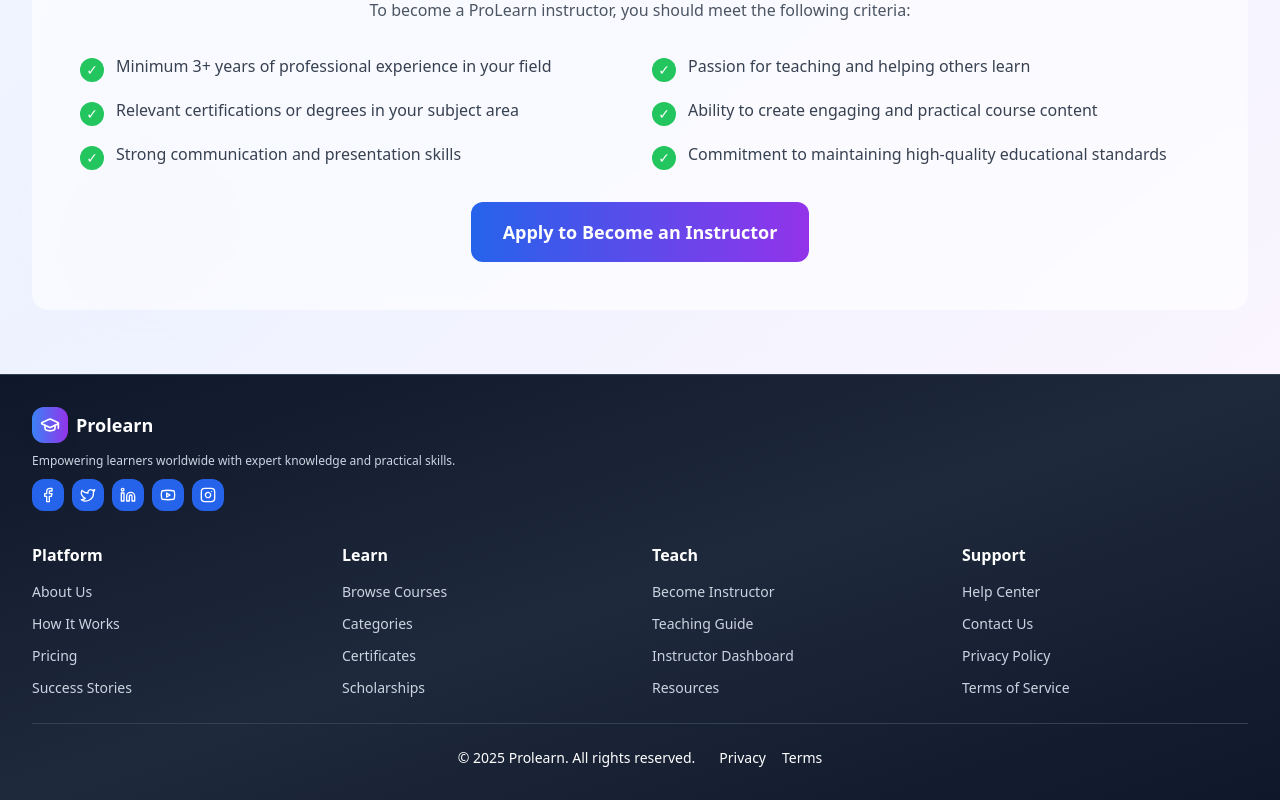
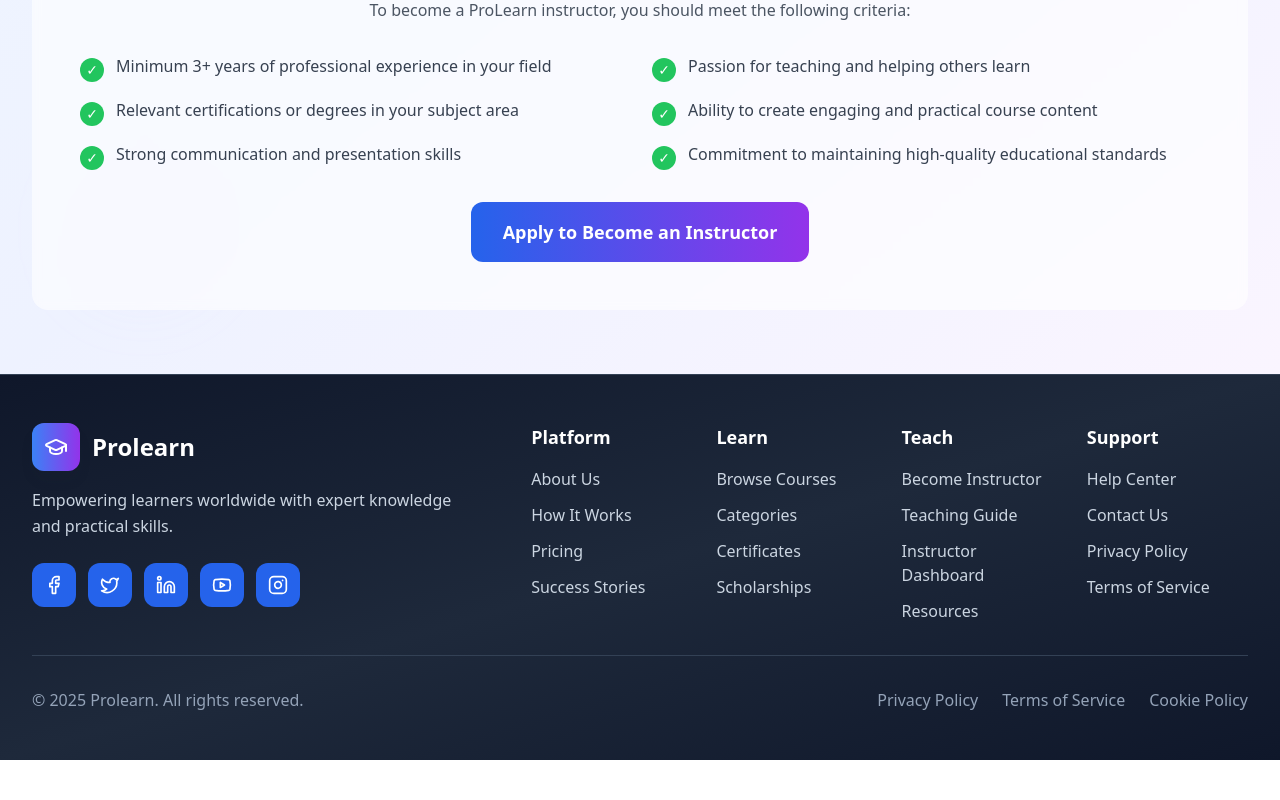
Before and after one commit to abhishekhbihari007/ProLearn, a React (Vite) app: page /instructors in a window 1280 px wide. Shown: the part 1693-2493 px from the top of the page. After the commit the page ends 2453 px from the top, so only its background shows below. Built offline with nearby package versions, Linux system fonts and the light colour scheme; the HTML template or start-up script is replaced by a standard one.

Commit message:
Update components and styling - improved navigation, hero section, footer, and page layouts

```diff
--- a/src/components/Footer.tsx
+++ b/src/components/Footer.tsx
@@ -18,43 +18,44 @@ const Footer = () => {
 
   return (
     <footer className="bg-gradient-to-br from-slate-900 via-slate-800 to-slate-900 border-t border-slate-700">
-      <div className="max-w-7xl mx-auto px-4 sm:px-6 lg:px-8 py-8">
-        {/* Top Section: Prolearn Branding */}
-        <div className="mb-8">
-          <div className="flex items-center gap-2 mb-2">
-            <div className="bg-gradient-to-r from-blue-500 to-purple-600 p-2 rounded-lg shadow-lg">
-              <GraduationCap className="h-5 w-5 text-white" />
+      <div className="max-w-7xl mx-auto px-4 sm:px-6 lg:px-8 py-12">
+        {/* Main Footer Content */}
+        <div className="grid grid-cols-1 lg:grid-cols-5 gap-8 mb-8">
+          {/* Prolearn Branding - Takes up 2 columns */}
+          <div className="lg:col-span-2">
+            <div className="flex items-center gap-3 mb-4">
+              <div className="bg-gradient-to-r from-blue-500 to-purple-600 p-3 rounded-xl shadow-lg">
+                <GraduationCap className="h-6 w-6 text-white" />
               </div>
-            <span className="text-lg font-bold text-white">Prolearn</span>
+              <span className="text-2xl font-bold text-white">Prolearn</span>
             </div>
-          <p className="text-slate-300 text-xs mb-2 leading-relaxed">
+            <p className="text-slate-300 text-base mb-6 leading-relaxed max-w-md">
               Empowering learners worldwide with expert knowledge and practical skills.
             </p>
-          <div className="flex gap-2">
+            <div className="flex gap-3">
               {socialLinks.map((social, index) => (
                 <a
                   key={index}
                   href={social.href}
-                className="p-2 rounded-lg bg-blue-600 hover:bg-purple-600 text-white transition-all duration-300 transform hover:scale-110"
+                  className="p-3 rounded-xl bg-blue-600 hover:bg-purple-600 text-white transition-all duration-300 transform hover:scale-110 hover:shadow-lg"
                 >
-                <social.icon className="h-4 w-4" />
+                  <social.icon className="h-5 w-5" />
                 </a>
               ))}
             </div>
           </div>
 
-        {/* Main Footer Content */}
-        <div className="grid grid-cols-4 gap-6 mb-6">
-          {/* Footer Links */}
+          {/* Footer Links - Takes up 3 columns */}
+          <div className="lg:col-span-3 grid grid-cols-2 md:grid-cols-4 gap-6">
             {Object.entries(footerLinks).map(([category, links]) => (
               <div key={category}>
-              <h4 className="font-semibold text-white mb-3 text-base">{category}</h4>
-              <ul className="space-y-2">
+                <h4 className="font-semibold text-white mb-4 text-lg">{category}</h4>
+                <ul className="space-y-3">
                   {links.map((link) => (
                     <li key={link}>
                       <a
                         href="#"
-                      className="text-sm text-slate-300 hover:text-blue-400 transition-colors duration-300 hover:translate-x-1 transform inline-block"
+                        className="text-base text-slate-300 hover:text-blue-400 transition-colors duration-300 hover:translate-x-1 transform inline-block"
                       >
                         {link}
                       </a>
@@ -64,16 +65,18 @@ const Footer = () => {
               </div>
             ))}
           </div>
+        </div>
 
         {/* Bottom Bar */}
-        <div className="pt-6 border-t border-slate-700">
-          <div className="flex flex-row justify-center items-center gap-6">
-            <p className="text-sm text-white">
+        <div className="pt-8 border-t border-slate-700">
+          <div className="flex flex-col md:flex-row justify-between items-center gap-4">
+            <p className="text-base text-slate-400">
               © 2025 Prolearn. All rights reserved.
             </p>
-            <div className="flex gap-4 text-sm text-white">
-              <a href="#" className="hover:text-blue-400 transition-colors duration-300">Privacy</a>
-              <a href="#" className="hover:text-blue-400 transition-colors duration-300">Terms</a>
+            <div className="flex gap-6 text-base text-slate-400">
+              <a href="#" className="hover:text-blue-400 transition-colors duration-300">Privacy Policy</a>
+              <a href="#" className="hover:text-blue-400 transition-colors duration-300">Terms of Service</a>
+              <a href="#" className="hover:text-blue-400 transition-colors duration-300">Cookie Policy</a>
             </div>
           </div>
         </div>
--- a/src/index.css
+++ b/src/index.css
@@ -6,18 +6,7 @@
 @tailwind components;
 @tailwind utilities;
 
-@keyframes float {
-  0%, 100% {
-    transform: translateY(0px);
-  }
-  50% {
-    transform: translateY(-20px);
-  }
-}
-
-.animate-float {
-  animation: float 6s ease-in-out infinite;
-}
+/* Custom animations are now defined in Tailwind config for better production support */
 
 /* Definition of the design system. All colors, gradients, fonts, etc should be defined here.
 All colors MUST be HSL.
@@ -153,83 +142,40 @@ All colors MUST be HSL.
 }
 
 @layer utilities {
-  .animate-float {
-    animation: float 6s ease-in-out infinite;
+  /* Animation utilities are now defined in Tailwind config for better production support */
+
+  /* Performance optimizations for animations */
+  .animate-float,
+  .animate-float-slow,
+  .animate-float-fast,
+  .animate-glow,
+  .animate-drift {
+    will-change: transform;
+    backface-visibility: hidden;
+    transform: translateZ(0);
   }
 
-  .animate-float-slow {
-    animation: float-slow 8s ease-in-out infinite;
-  }
-
-  .animate-float-fast {
-    animation: float-fast 4s ease-in-out infinite;
-  }
-
-  .animate-glow {
-    animation: glow 3s ease-in-out infinite alternate;
-  }
-
-  .animate-drift {
-    animation: drift 12s ease-in-out infinite;
-  }
-
-  @keyframes float {
-    0%, 100% {
-      transform: translateY(0px) translateX(0px);
-    }
-    25% {
-      transform: translateY(-10px) translateX(5px);
-    }
-    50% {
-      transform: translateY(-5px) translateX(-5px);
-    }
-    75% {
-      transform: translateY(-15px) translateX(3px);
+  /* Reduce animations on mobile for better performance */
+  @media (prefers-reduced-motion: reduce) {
+    .animate-float,
+    .animate-float-slow,
+    .animate-float-fast,
+    .animate-glow,
+    .animate-drift,
+    .animate-bounce,
+    .animate-pulse,
+    .animate-spin,
+    .animate-ping {
+      animation: none !important;
     }
   }
 
-  @keyframes float-slow {
-    0%, 100% {
-      transform: translateY(0px) translateX(0px) rotate(0deg);
-    }
-    33% {
-      transform: translateY(-15px) translateX(8px) rotate(2deg);
-    }
-    66% {
-      transform: translateY(-8px) translateX(-6px) rotate(-1deg);
-    }
-  }
-
-  @keyframes float-fast {
-    0%, 100% {
-      transform: translateY(0px) translateX(0px) scale(1);
-    }
-    50% {
-      transform: translateY(-20px) translateX(10px) scale(1.05);
-    }
-  }
-
-  @keyframes glow {
-    0% {
-      box-shadow: 0 0 20px rgba(59, 130, 246, 0.3);
-    }
-    100% {
-      box-shadow: 0 0 40px rgba(59, 130, 246, 0.6), 0 0 60px rgba(147, 51, 234, 0.3);
-    }
-  }
-
-  @keyframes drift {
-    0%, 100% {
-      transform: translateX(0px) translateY(0px);
-    }
-    25% {
-      transform: translateX(20px) translateY(-10px);
-    }
-    50% {
-      transform: translateX(-10px) translateY(-20px);
-    }
-    75% {
-      transform: translateX(-20px) translateY(-5px);
+  /* Optimize for mobile devices */
+  @media (max-width: 768px) {
+    .animate-float,
+    .animate-float-slow,
+    .animate-float-fast {
+      animation-duration: 8s !important;
     }
   }
 }
--- a/src/pages/Contact.tsx
+++ b/src/pages/Contact.tsx
@@ -44,6 +44,28 @@ const Contact = () => {
 
   const handleSubmit = (e: React.FormEvent) => {
     e.preventDefault();
+
+    // Basic form validation
+    if (!formData.name.trim() || !formData.email.trim() || !formData.subject.trim() || !formData.message.trim()) {
+      toast({
+        title: "Please fill in all fields",
+        description: "All fields are required to send your message.",
+        variant: "destructive",
+      });
+      return;
+    }
+
+    // Email validation
+    const emailRegex = /^[^\s@]+@[^\s@]+\.[^\s@]+$/;
+    if (!emailRegex.test(formData.email)) {
+      toast({
+        title: "Invalid email address",
+        description: "Please enter a valid email address.",
+        variant: "destructive",
+      });
+      return;
+    }
+
     toast({
       title: "Message Sent!",
       description: "We'll get back to you as soon as possible.",
--- a/src/pages/Courses.tsx
+++ b/src/pages/Courses.tsx
@@ -228,7 +228,7 @@ const Courses = () => {
     {
       title: "Digital Marketing Strategy",
       instructor: "Dr. Priya Sharma",
-      category: "Agriculture",
+      category: "Business",
       level: "Advanced",
       duration: "4 months",
       students: 3200,
@@ -242,7 +242,7 @@ const Courses = () => {
     {
       title: "Social Media Marketing",
       instructor: "Vikram Singh",
-      category: "Agriculture",
+      category: "Business",
       level: "Advanced",
       duration: "6 months",
       students: 2850,
@@ -256,7 +256,7 @@ const Courses = () => {
     {
       title: "Marketing Analytics",
       instructor: "Dr. Ananya Gupta",
-      category: "Agriculture",
+      category: "Business",
       level: "Advanced",
       duration: "6 months",
       students: 2450,
--- a/tailwind.config.js
+++ b/tailwind.config.js
@@ -88,10 +88,40 @@ export default {
           from: { height: "var(--radix-accordion-content-height)" },
           to: { height: "0" },
         },
+        "float": {
+          "0%, 100%": { transform: "translateY(0px) translateX(0px)" },
+          "25%": { transform: "translateY(-10px) translateX(5px)" },
+          "50%": { transform: "translateY(-5px) translateX(-5px)" },
+          "75%": { transform: "translateY(-15px) translateX(3px)" },
+        },
+        "float-slow": {
+          "0%, 100%": { transform: "translateY(0px) translateX(0px) rotate(0deg)" },
+          "33%": { transform: "translateY(-15px) translateX(8px) rotate(2deg)" },
+          "66%": { transform: "translateY(-8px) translateX(-6px) rotate(-1deg)" },
+        },
+        "float-fast": {
+          "0%, 100%": { transform: "translateY(0px) translateX(0px) scale(1)" },
+          "50%": { transform: "translateY(-20px) translateX(10px) scale(1.05)" },
+        },
+        "glow": {
+          "0%": { boxShadow: "0 0 20px rgba(59, 130, 246, 0.3)" },
+          "100%": { boxShadow: "0 0 40px rgba(59, 130, 246, 0.6), 0 0 60px rgba(147, 51, 234, 0.3)" },
+        },
+        "drift": {
+          "0%, 100%": { transform: "translateX(0px) translateY(0px)" },
+          "25%": { transform: "translateX(20px) translateY(-10px)" },
+          "50%": { transform: "translateX(-10px) translateY(-20px)" },
+          "75%": { transform: "translateX(-20px) translateY(-5px)" },
+        },
       },
       animation: {
         "accordion-down": "accordion-down 0.2s ease-out",
         "accordion-up": "accordion-up 0.2s ease-out",
+        "float": "float 6s ease-in-out infinite",
+        "float-slow": "float-slow 8s ease-in-out infinite",
+        "float-fast": "float-fast 4s ease-in-out infinite",
+        "glow": "glow 3s ease-in-out infinite alternate",
+        "drift": "drift 12s ease-in-out infinite",
       },
       backgroundImage: {
         'gradient-primary': 'var(--gradient-primary)',
```
Also changed, not shown: src/components/HeroSection.tsx (+11 -10 lines), src/components/Navigation.tsx (+8 -4 lines), src/pages/Home.tsx (+37 -37 lines), src/pages/Instructors.tsx (+10 -10 lines), src/pages/NotFound.tsx (+47 -9 lines), public/PROLEARN.png. Lines whose indentation alone changed are shown as unchanged.
